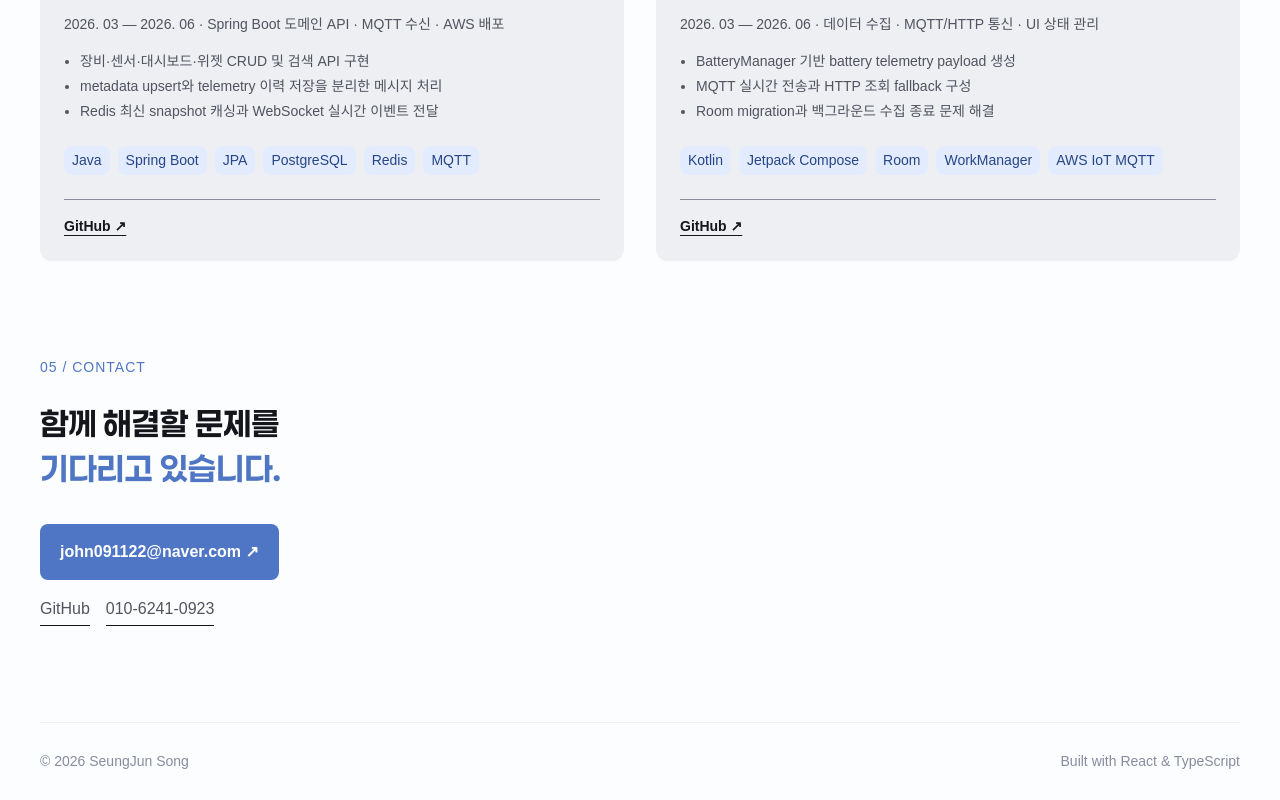
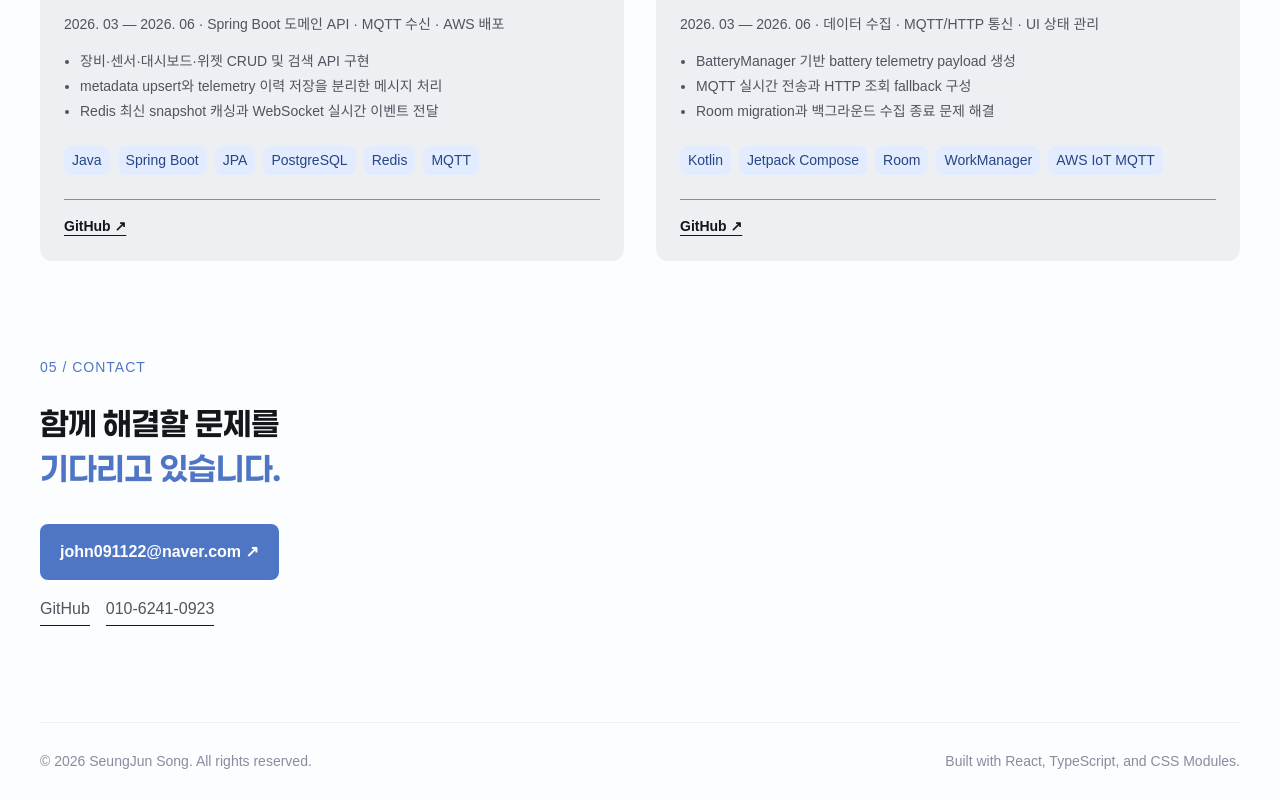
Before and after one commit to SeungJunS0ng/portfolio-site, a React (Vite) app: page / in a window 1280 px wide. Shown: the part 2515-3315 px from the top of the page. Built offline with nearby package versions, Linux system fonts and the light colour scheme; a web font is replaced by a local one.

Commit message:
docs: 푸터 저작권과 기술 정보 갱신

```diff
--- a/src/components/common/Footer/Footer.tsx
+++ b/src/components/common/Footer/Footer.tsx
@@ -3,8 +3,8 @@ import styles from "./Footer.module.css";
 export function Footer() {
   return (
     <footer className={styles.footer}>
-      <span>© 2026 SeungJun Song</span>
-      <span>Built with React & TypeScript</span>
+      <span>© 2026 SeungJun Song. All rights reserved.</span>
+      <span>Built with React, TypeScript, and CSS Modules.</span>
     </footer>
   );
 }
```
